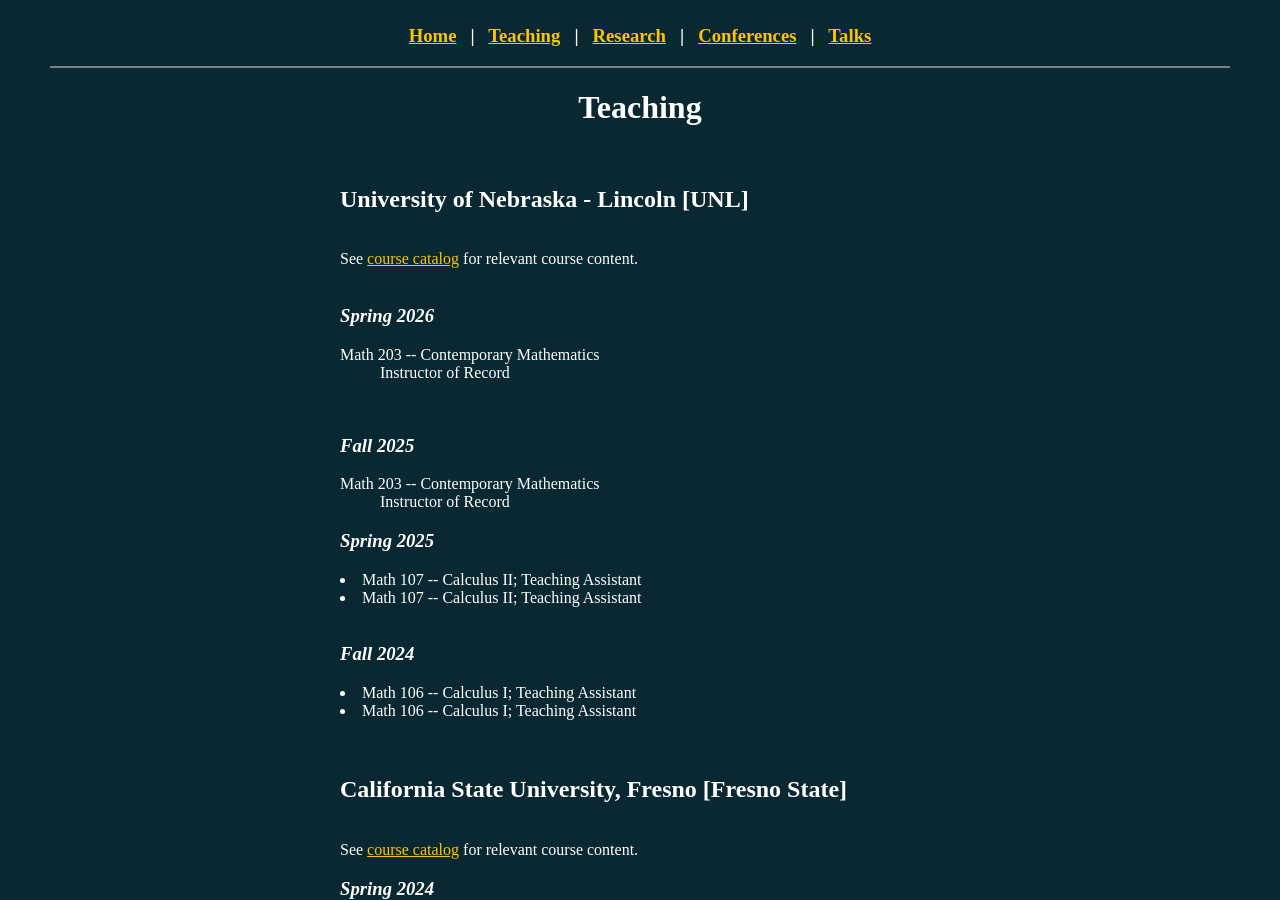
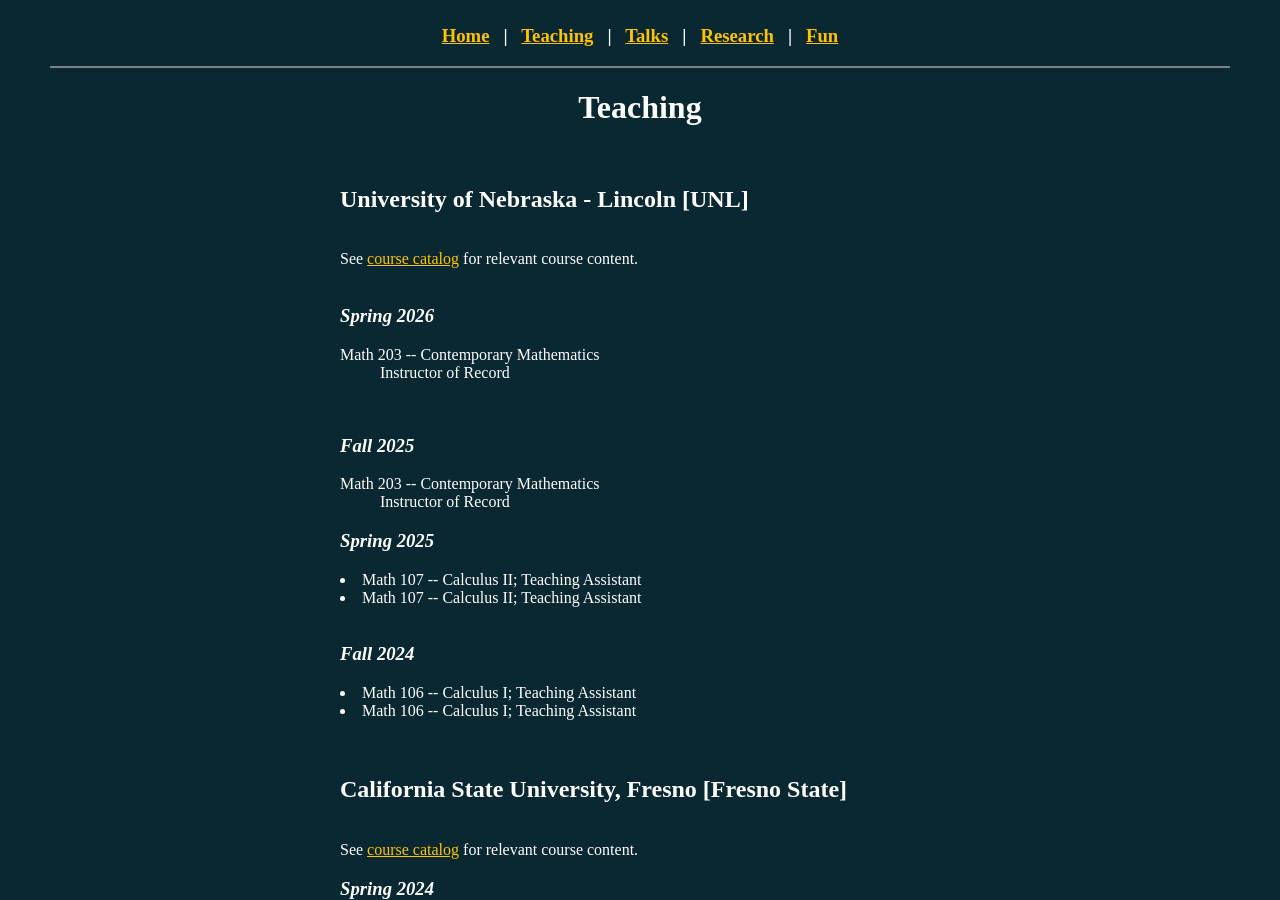
Before and after one commit to abaumheckel/abaumheckel.github.io, a Jekyll site: the page teaching.html, which Jekyll copies as it is, in a window 1280 px wide and 900 px high. Built offline with Jekyll 4.4.1, drawn with Linux system fonts in a browser that asks for light colours.

Commit message:
Update teaching.html

```diff
--- a/teaching.html
+++ b/teaching.html
@@ -21,9 +21,9 @@
 <center>
   <a href="index.html">Home</a> &nbsp; | &nbsp;
   <a href="teaching.html">Teaching</a> &nbsp; | &nbsp;
+  <a href="talks.html">Talks</a> &nbsp; | &nbsp;
   <a href="research.html">Research</a> &nbsp; | &nbsp;
-  <a href="conferences.html">Conferences</a> &nbsp; | &nbsp;
-  <a href="talks.html">Talks</a>
+  <a href="fun.html">Fun</a>
   <!-- add a public CV eventually -->
   <!-- More? -->
 </center>
```
Also changed, not shown: other parts of teaching.html (+1 -1 lines).
